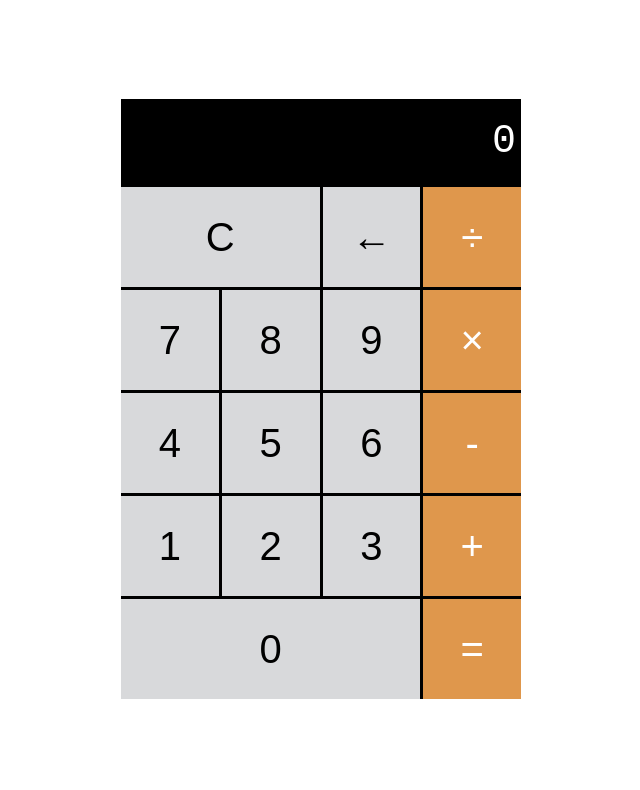
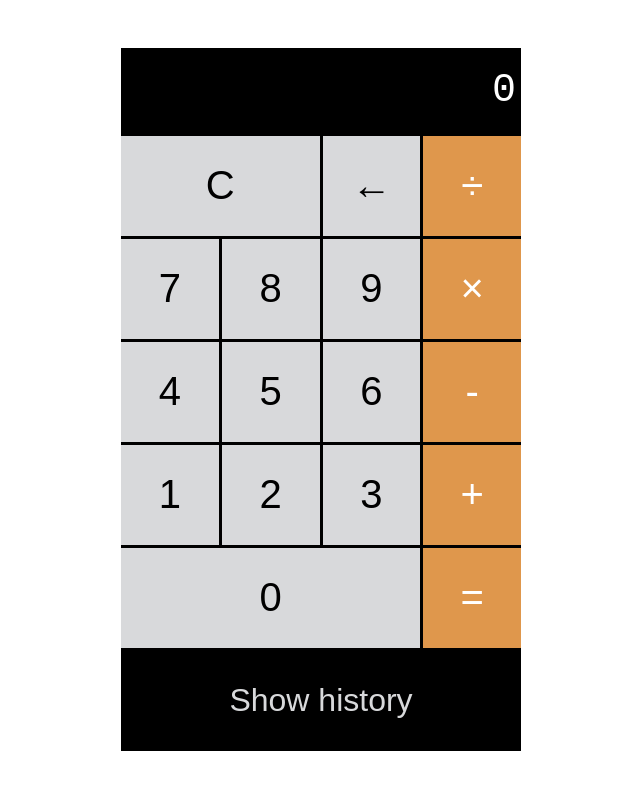
Before and after one commit to damdiana/calculator-practice, a plain HTML site: page index.html in a window 1280 px wide. Shown: the whole page, without its empty margins (319-959 px from the left). Drawn offline with Linux system fonts and the light colour scheme.

Commit message:
Add button for Show History (#19)

```diff
--- a/index.html
+++ b/index.html
@@ -26,6 +26,8 @@
         <button data-operation="+" id="btn-addition" class="btn btn-orange">+</button>
         <button data-number="0" id="btn-0" class="btn btn-gray span-3 ">0</button>
         <button id="btn-equal" class="btn btn-orange">=</button>
+        <button class="btn btn-black btn-history span-4"> Show history </button>
+
     </div>
 
     <script src="./index.js"> </script>
--- a/style.css
+++ b/style.css
@@ -22,6 +22,7 @@ body {
 }
 
 * {
+
     box-sizing: border-box;
 }
 
@@ -44,6 +45,7 @@ body {
     font-size: 40px;
     text-align: right;
     padding: 20px 5px;
+
 }
 
 .span-2 {
@@ -93,3 +95,16 @@ body {
 .btn-orange:active {
     background-color: var(--orange-active);
 }
+
+.btn-black {
+    background-color: var(--black);
+    color: var(--gray);
+}
+
+.btn-black:hover {
+    color: var(--black);
+}
+
+.btn-history {
+    font-size: 2em;
+}
```
Also changed, not shown: utils.css (added), 1 other file.
